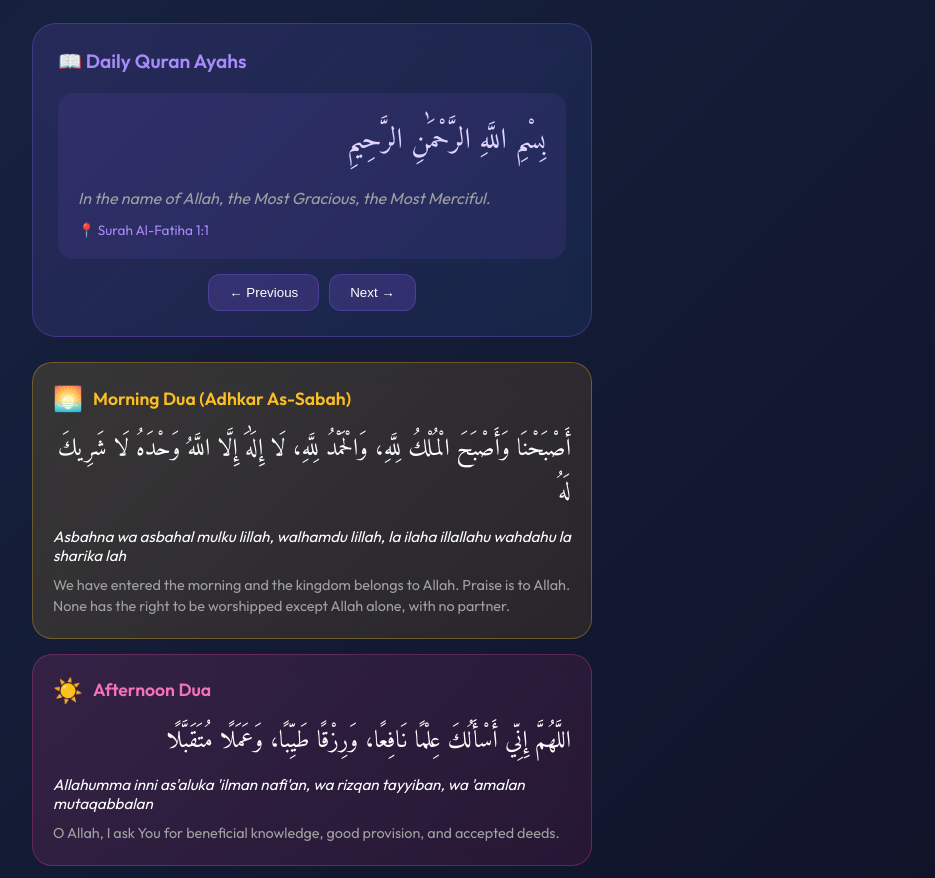
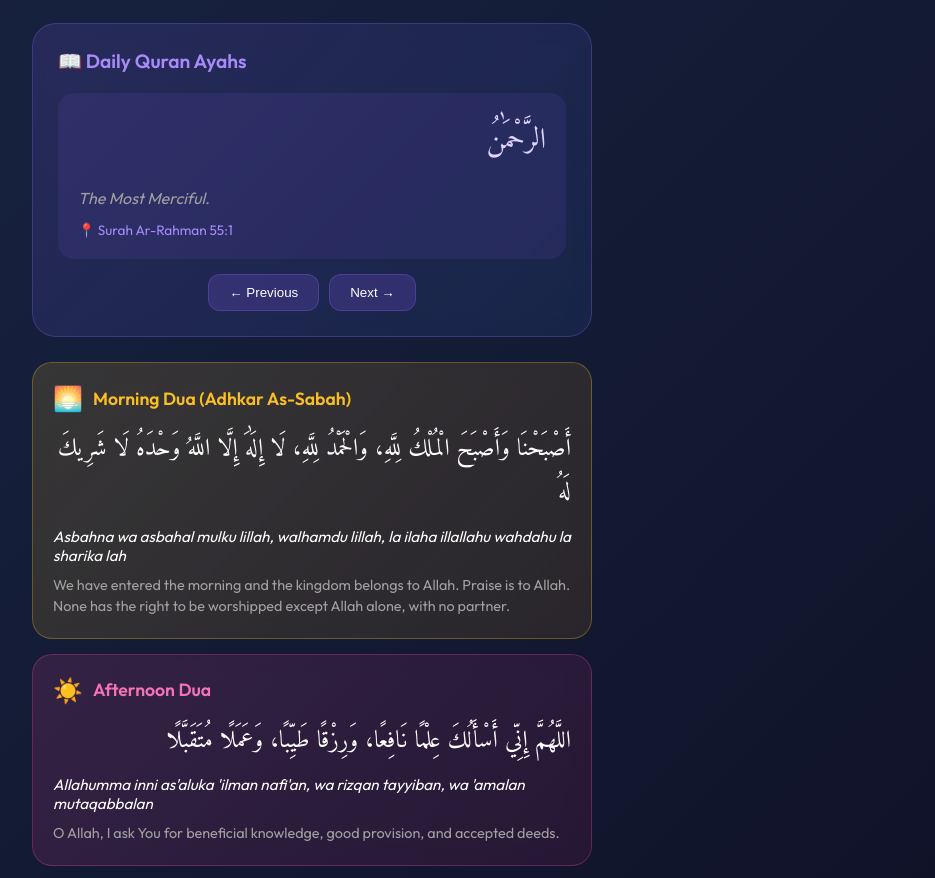
Before and after one commit to ypibsvanderdev/ramadan-companio, a plain HTML site: page index.html in a window 1280 px wide. Shown: the part 1665-2543 px from the top of the page, without its empty margins (328-1263 px from the left). Drawn offline with Linux system fonts and the light colour scheme.

```diff
--- a/index.html
+++ b/index.html
@@ -1572,78 +1572,103 @@
             }
         }
 
-        // ==================== QURAN AYAHS ====================
-
-        const DAILY_AYAHS = [
-            {
-                arabic: "بِسْمِ اللَّهِ الرَّحْمَٰنِ الرَّحِيمِ",
-                translation: "In the name of Allah, the Most Gracious, the Most Merciful.",
-                reference: "Surah Al-Fatiha 1:1"
+        // ==================== QURAN AYAHS (Same Surah, Changes Daily) ====================
+
+        const DAILY_SURAHS = {
+            0: {
+                name: "Surah Yasin", ayahs: [
+                    { arabic: "يس", translation: "Ya-Sin.", verse: "36:1" },
+                    { arabic: "وَالْقُرْآنِ الْحَكِيمِ", translation: "By the wise Quran.", verse: "36:2" },
+                    { arabic: "إِنَّكَ لَمِنَ الْمُرْسَلِينَ", translation: "Indeed you are from among the messengers.", verse: "36:3" },
+                    { arabic: "عَلَىٰ صِرَاطٍ مُّسْتَقِيمٍ", translation: "On a straight path.", verse: "36:4" },
+                    { arabic: "تَنزِيلَ الْعَزِيزِ الرَّحِيمِ", translation: "A revelation of the Exalted in Might, the Merciful.", verse: "36:5" },
+                    { arabic: "لِتُنذِرَ قَوْمًا مَّا أُنذِرَ آبَاؤُهُمْ فَهُمْ غَافِلُونَ", translation: "That you may warn a people whose forefathers were not warned, so they are unaware.", verse: "36:6" },
+                    { arabic: "إِنَّا نَحْنُ نُحْيِي الْمَوْتَىٰ", translation: "Indeed, it is We who bring the dead to life.", verse: "36:12" },
+                    { arabic: "وَنَكْتُبُ مَا قَدَّمُوا وَآثَارَهُمْ", translation: "And We record what they have put forth and their footprints.", verse: "36:12" },
+                    { arabic: "وَكُلَّ شَيْءٍ أَحْصَيْنَاهُ فِي إِمَامٍ مُّبِينٍ", translation: "And all things We have enumerated in a clear register.", verse: "36:12" },
+                    { arabic: "سُبْحَانَ الَّذِي خَلَقَ الْأَزْوَاجَ كُلَّهَا", translation: "Exalted is He who created all pairs.", verse: "36:36" }
+                ]
             },
-            {
-                arabic: "إِيَّاكَ نَعْبُدُ وَإِيَّاكَ نَسْتَعِينُ",
-                translation: "You alone we worship, and You alone we ask for help.",
-                reference: "Surah Al-Fatiha 1:5"
+            1: {
+                name: "Surah Ar-Rahman", ayahs: [
+                    { arabic: "الرَّحْمَٰنُ", translation: "The Most Merciful.", verse: "55:1" },
+                    { arabic: "عَلَّمَ الْقُرْآنَ", translation: "Taught the Quran.", verse: "55:2" },
+                    { arabic: "خَلَقَ الْإِنسَانَ", translation: "Created man.", verse: "55:3" },
+                    { arabic: "عَلَّمَهُ الْبَيَانَ", translation: "Taught him eloquence.", verse: "55:4" },
+                    { arabic: "الشَّمْسُ وَالْقَمَرُ بِحُسْبَانٍ", translation: "The sun and the moon move by precise calculation.", verse: "55:5" },
+                    { arabic: "وَالنَّجْمُ وَالشَّجَرُ يَسْجُدَانِ", translation: "And the stars and trees prostrate.", verse: "55:6" },
+                    { arabic: "وَالسَّمَاءَ رَفَعَهَا وَوَضَعَ الْمِيزَانَ", translation: "And the heaven He raised and imposed the balance.", verse: "55:7" },
+                    { arabic: "فَبِأَيِّ آلَاءِ رَبِّكُمَا تُكَذِّبَانِ", translation: "So which of the favors of your Lord would you deny?", verse: "55:13" },
+                    { arabic: "خَلَقَ الْإِنسَانَ مِن صَلْصَالٍ كَالْفَخَّارِ", translation: "He created man from clay like pottery.", verse: "55:14" },
+                    { arabic: "وَخَلَقَ الْجَانَّ مِن مَّارِجٍ مِّن نَّارٍ", translation: "And He created the jinn from a smokeless flame of fire.", verse: "55:15" }
+                ]
             },
-            {
-                arabic: "اللَّهُ لَا إِلَٰهَ إِلَّا هُوَ الْحَيُّ الْقَيُّومُ",
-                translation: "Allah - there is no deity except Him, the Ever-Living, the Sustainer of existence.",
-                reference: "Surah Al-Baqarah 2:255 (Ayatul Kursi)"
-            },
-            {
-                arabic: "رَبَّنَا آتِنَا فِي الدُّنْيَا حَسَنَةً وَفِي الْآخِرَةِ حَسَنَةً وَقِنَا عَذَابَ النَّارِ",
-                translation: "Our Lord, give us good in this world and good in the Hereafter, and protect us from the punishment of the Fire.",
-                reference: "Surah Al-Baqarah 2:201"
-            },
-            {
-                arabic: "وَمَن يَتَّقِ اللَّهَ يَجْعَل لَّهُ مَخْرَجًا وَيَرْزُقْهُ مِنْ حَيْثُ لَا يَحْتَسِبُ",
-                translation: "Whoever fears Allah - He will make a way out for him and provide for him from where he does not expect.",
-                reference: "Surah At-Talaq 65:2-3"
-            },
-            {
-                arabic: "إِنَّ مَعَ الْعُسْرِ يُسْرًا",
-                translation: "Indeed, with hardship comes ease.",
-                reference: "Surah Ash-Sharh 94:6"
-            },
-            {
-                arabic: "وَقُل رَّبِّ زِدْنِي عِلْمًا",
-                translation: "And say: My Lord, increase me in knowledge.",
-                reference: "Surah Ta-Ha 20:114"
-            },
-            {
-                arabic: "فَاذْكُرُونِي أَذْكُرْكُمْ وَاشْكُرُوا لِي وَلَا تَكْفُرُونِ",
-                translation: "So remember Me; I will remember you. And be grateful to Me and do not deny Me.",
-                reference: "Surah Al-Baqarah 2:152"
-            },
-            {
-                arabic: "وَتَوَكَّلْ عَلَى اللَّهِ وَكَفَىٰ بِاللَّهِ وَكِيلًا",
-                translation: "And put your trust in Allah, and sufficient is Allah as a Disposer of affairs.",
-                reference: "Surah Al-Ahzab 33:3"
-            },
-            {
-                arabic: "قُلْ هُوَ اللَّهُ أَحَدٌ اللَّهُ الصَّمَدُ لَمْ يَلِدْ وَلَمْ يُولَدْ وَلَمْ يَكُن لَّهُ كُفُوًا أَحَدٌ",
-                translation: "Say: He is Allah, the One. Allah, the Eternal Refuge. He neither begets nor is born, nor is there any equivalent to Him.",
-                reference: "Surah Al-Ikhlas 112:1-4"
-            }
-        ];
+            2: {
+                name: "Surah Al-Mulk", ayahs: [
+                    { arabic: "تَبَارَكَ الَّذِي بِيَدِهِ الْمُلْكُ", translation: "Blessed is He in whose hand is dominion.", verse: "67:1" },
+                    { arabic: "وَهُوَ عَلَىٰ كُلِّ شَيْءٍ قَدِيرٌ", translation: "And He is over all things competent.", verse: "67:1" },
+                    { arabic: "الَّذِي خَلَقَ الْمَوْتَ وَالْحَيَاةَ", translation: "He who created death and life.", verse: "67:2" },
+                    { arabic: "لِيَبْلُوَكُمْ أَيُّكُمْ أَحْسَنُ عَمَلًا", translation: "To test you as to which of you is best in deed.", verse: "67:2" },
+                    { arabic: "وَهُوَ الْعَزِيزُ الْغَفُورُ", translation: "And He is the Exalted in Might, the Forgiving.", verse: "67:2" },
+                    { arabic: "الَّذِي خَلَقَ سَبْعَ سَمَاوَاتٍ طِبَاقًا", translation: "He who created seven heavens in layers.", verse: "67:3" },
+                    { arabic: "مَّا تَرَىٰ فِي خَلْقِ الرَّحْمَٰنِ مِن تَفَاوُتٍ", translation: "You do not see in the creation of the Most Merciful any inconsistency.", verse: "67:3" },
+                    { arabic: "فَارْجِعِ الْبَصَرَ هَلْ تَرَىٰ مِن فُطُورٍ", translation: "So return your vision, do you see any breaks?", verse: "67:3" },
+                    { arabic: "وَلَقَدْ زَيَّنَّا السَّمَاءَ الدُّنْيَا بِمَصَابِيحَ", translation: "And We have certainly beautified the nearest heaven with stars.", verse: "67:5" },
+                    { arabic: "وَجَعَلْنَاهَا رُجُومًا لِّلشَّيَاطِينِ", translation: "And have made them as missiles to drive away the devils.", verse: "67:5" }
+                ]
+            }
+        };
 
         let currentAyahIndex = 0;
 
+        function getTodaysSurah() {
+            const today = new Date();
+            const dayOfYear = Math.floor((today - new Date(today.getFullYear(), 0, 0)) / (1000 * 60 * 60 * 24));
+            const surahIndex = dayOfYear % Object.keys(DAILY_SURAHS).length;
+            return DAILY_SURAHS[surahIndex];
+        }
+
         function displayAyah(index) {
-            const ayah = DAILY_AYAHS[index];
+            const surah = getTodaysSurah();
+            const ayah = surah.ayahs[index];
             document.getElementById('ayahArabic').textContent = ayah.arabic;
             document.getElementById('ayahTranslation').textContent = ayah.translation;
-            document.getElementById('ayahReference').textContent = `📍 ${ayah.reference}`;
+            document.getElementById('ayahReference').textContent = `📍 ${surah.name} ${ayah.verse}`;
         }
 
         function nextAyah() {
-            currentAyahIndex = (currentAyahIndex + 1) % DAILY_AYAHS.length;
+            const surah = getTodaysSurah();
+            currentAyahIndex = (currentAyahIndex + 1) % surah.ayahs.length;
             displayAyah(currentAyahIndex);
         }
 
         function prevAyah() {
-            currentAyahIndex = (currentAyahIndex - 1 + DAILY_AYAHS.length) % DAILY_AYAHS.length;
+            const surah = getTodaysSurah();
+            currentAyahIndex = (currentAyahIndex - 1 + surah.ayahs.length) % surah.ayahs.length;
             displayAyah(currentAyahIndex);
+        }
+
+        // ==================== PRAYER NOTIFICATIONS ====================
+
+        let prayerCheckInterval = null;
+
+        function setupPrayerNotifications() {
+            if (prayerCheckInterval) clearInterval(prayerCheckInterval);
+
+            prayerCheckInterval = setInterval(() => {
+                if (localStorage.getItem('ramadanNotifications') !== 'enabled') return;
+                if (Notification.permission !== 'granted') return;
+
+                const now = new Date();
+                const currentTime = now.getHours().toString().padStart(2, '0') + ':' + now.getMinutes().toString().padStart(2, '0');
+
+                PRAYERS.forEach(prayer => {
+                    const input = document.getElementById(`${prayer}Time`);
+                    if (input && input.value === currentTime) {
+                        showNotification(`🕌 ${PRAYER_NAMES[prayer]} Time!`, `It's time for ${PRAYER_NAMES[prayer]} prayer. May Allah accept your prayer.`);
+                    }
+                });
+            }, 60000);
         }
 
         // ==================== INITIALIZATION ====================
@@ -1655,6 +1680,7 @@
         loadPrayerTimes();
         updateNextPrayer();
         displayAyah(0);
+        setupPrayerNotifications();
 
         // Update next prayer every minute
         setInterval(updateNextPrayer, 60000);
```
